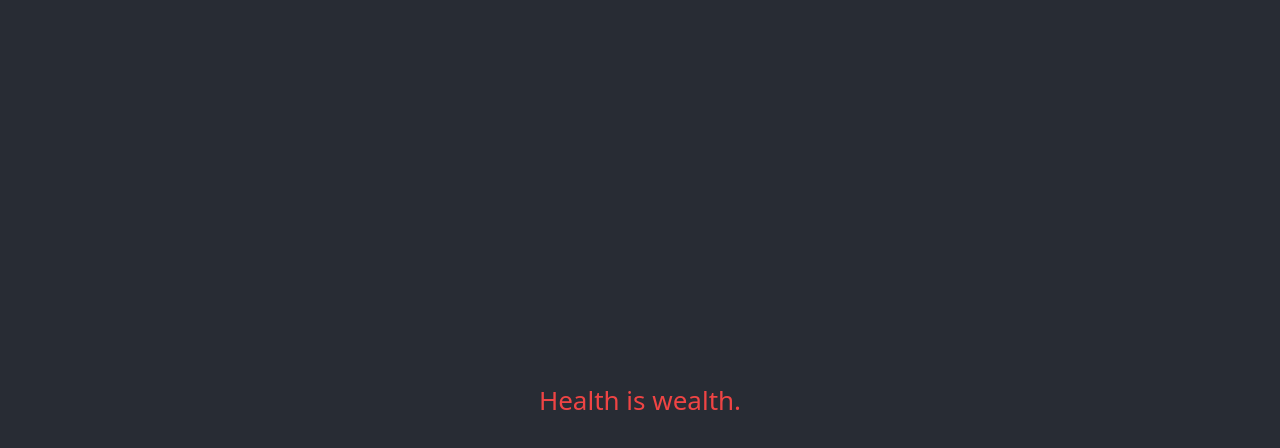
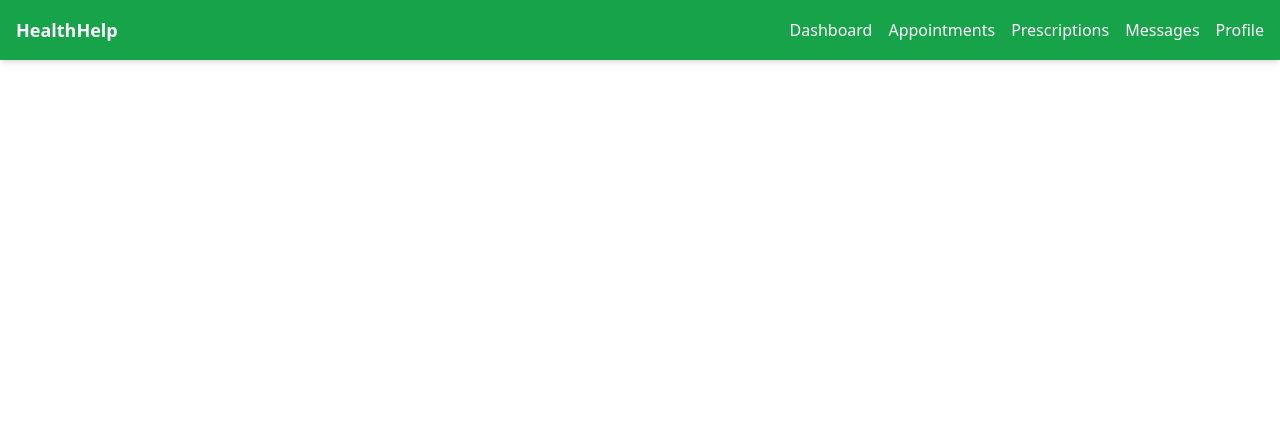
Before and after one commit to Vixs101/pipeops-hackathon, a React (Create React App) app: page / in a window 1280 px wide. Shown: the top 448 px of the page. Built offline with nearby package versions, Linux system fonts and the light colour scheme.

Commit message:
added nav component

```diff
--- a/src/App.js
+++ b/src/App.js
@@ -1,15 +1,10 @@
 import './App.css';
+import Navbar from './components/Navbar';
 
 function App() {
   return (
     <div className="App">
-      <header className="App-header">
-
-        <p className='text-red-500'>
-          Health is wealth.
-        </p>
-
-      </header>
+      <Navbar />
     </div>
   );
 }
--- /dev/null
+++ b/src/components/Navbar.jsx
@@ -0,0 +1,79 @@
+import React, { useState } from 'react';
+
+const Navbar = () => {
+  const [isOpen, setIsOpen] = useState(false);
+
+  const toggleMenu = () => {
+    setIsOpen(!isOpen);
+  };
+
+  return (
+    <nav className="bg-green-600 p-4 shadow-md">
+      <div className="container mx-auto flex justify-between items-center">
+        <a href="/" className="text-white text-lg font-semibold">
+          HealthHelp
+        </a>
+        <div className="hidden md:flex space-x-4">
+          <a href="/dashboard" className="text-white hover:text-gray-300">
+            Dashboard
+          </a>
+          <a href="/appointments" className="text-white hover:text-gray-300">
+            Appointments
+          </a>
+          <a href="/prescriptions" className="text-white hover:text-gray-300">
+            Prescriptions
+          </a>
+          <a href="/messages" className="text-white hover:text-gray-300">
+            Messages
+          </a>
+          <a href="/profile" className="text-white hover:text-gray-300">
+            Profile
+          </a>
+        </div>
+        <div className="md:hidden">
+          <button
+            onClick={toggleMenu}
+            className="text-white focus:outline-none focus:ring-2 focus:ring-white"
+            aria-label="Toggle menu"
+          >
+            <svg
+              className="h-6 w-6"
+              fill="none"
+              stroke="currentColor"
+              viewBox="0 0 24 24"
+              xmlns="http://www.w3.org/2000/svg"
+            >
+              <path
+                strokeLinecap="round"
+                strokeLinejoin="round"
+                strokeWidth="2"
+                d="M4 6h16M4 12h16M4 18h16"
+              ></path>
+            </svg>
+          </button>
+        </div>
+      </div>
+      {isOpen && (
+        <div className="md:hidden">
+          <a href="/dashboard" className="block px-4 py-2 text-white hover:bg-green-700">
+            Dashboard
+          </a>
+          <a href="/appointments" className="block px-4 py-2 text-white hover:bg-green-700">
+            Appointments
+          </a>
+          <a href="/prescriptions" className="block px-4 py-2 text-white hover:bg-green-700">
+            Prescriptions
+          </a>
+          <a href="/messages" className="block px-4 py-2 text-white hover:bg-green-700">
+            Messages
+          </a>
+          <a href="/profile" className="block px-4 py-2 text-white hover:bg-green-700">
+            Profile
+          </a>
+        </div>
+      )}
+    </nav>
+  );
+};
+
+export default Navbar;
```
Also changed, not shown: package.json (indentation only), src/tailwind.css, 1 other file (tests, documents, lock files or other folders).
